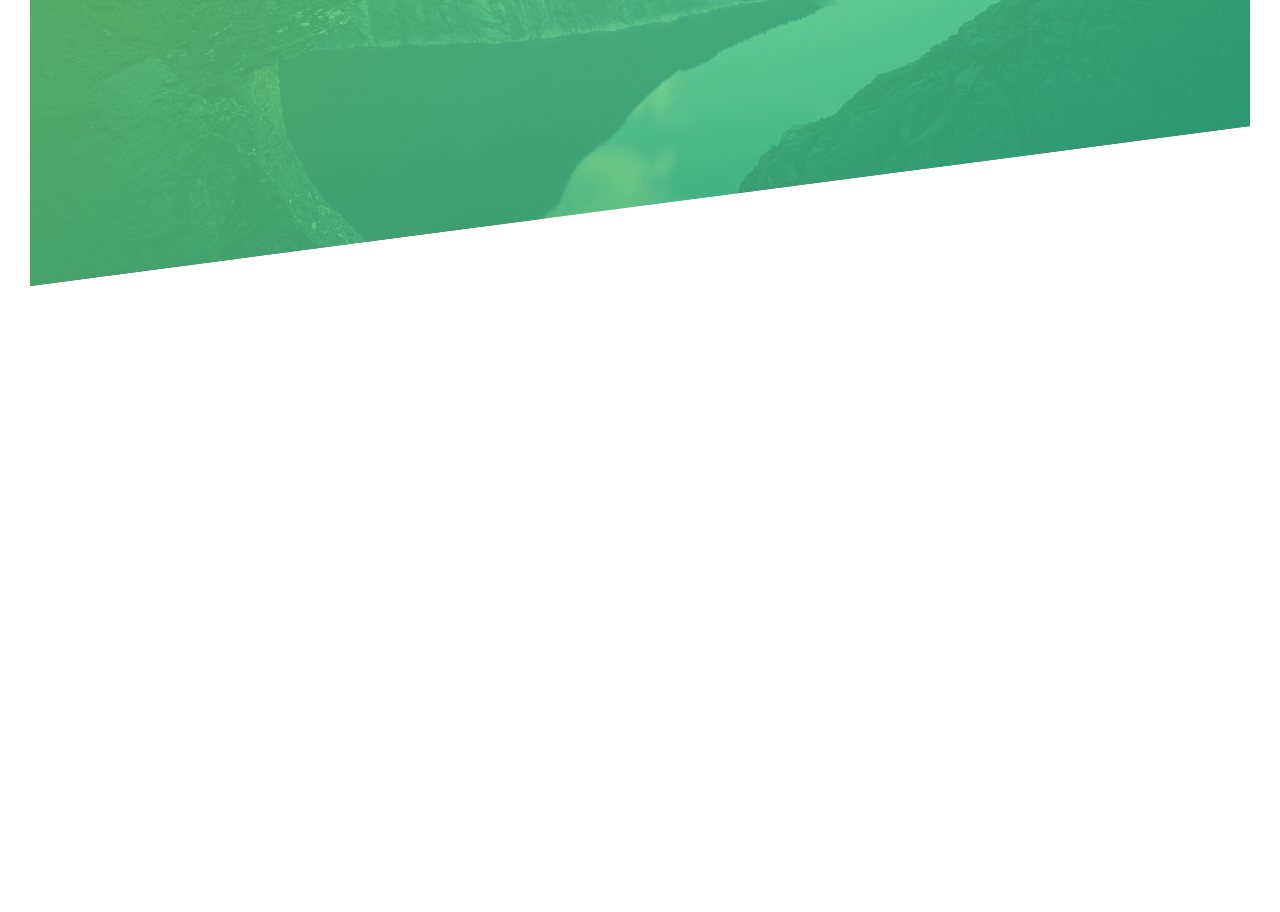
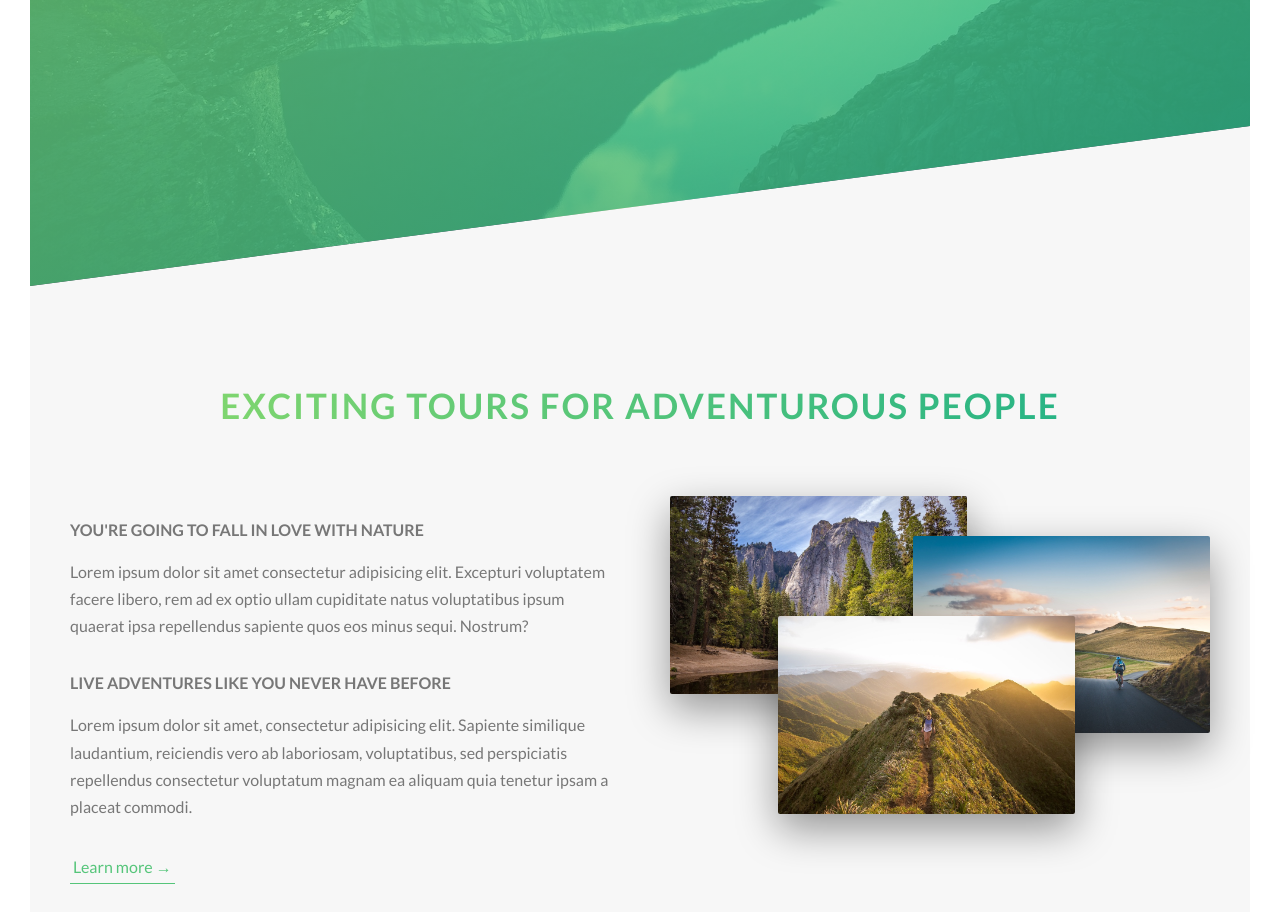
Before and after one commit to ToniNikolaev23/natours, a website: page index.html in a window 1280 px wide. Shown: the part 504-1416 px from the top of the page. Before the commit the page ends 820 px from the top, so only its background shows below. Drawn offline with Linux system fonts and the light colour scheme.

Commit message:
Add About Section

```diff
--- a/index.html
+++ b/index.html
@@ -30,6 +30,61 @@
         <a href="#" class="btn btn--white btn--animated">Discover our tours</a>
       </div>
     </header>
+
+    <main>
+      <section class="section-about">
+        <div class="u-center-text u-margin-bottom-big">
+          <h2 class="heading-secondary">
+            Exciting tours for adventurous people
+          </h2>
+        </div>
+
+        <div class="row">
+          <div class="col-1-of-2">
+            <h3 class="heading-tertiary u-margin-bottom-small">
+              You're going to fall in love with nature
+            </h3>
+            <p class="paragraph">
+              Lorem ipsum dolor sit amet consectetur adipisicing elit. Excepturi
+              voluptatem facere libero, rem ad ex optio ullam cupiditate natus
+              voluptatibus ipsum quaerat ipsa repellendus sapiente quos eos
+              minus sequi. Nostrum?
+            </p>
+
+            <h3 class="heading-tertiary u-margin-bottom-small">
+              Live adventures like you never have before
+            </h3>
+            <p class="paragraph">
+              Lorem ipsum dolor sit amet, consectetur adipisicing elit. Sapiente
+              similique laudantium, reiciendis vero ab laboriosam, voluptatibus,
+              sed perspiciatis repellendus consectetur voluptatum magnam ea
+              aliquam quia tenetur ipsam a placeat commodi.
+            </p>
+
+            <a href="#" class="btn-text">Learn more &rarr;</a>
+          </div>
+          <div class="col-1-of-2">
+            <div class="composition">
+              <img
+                src="img/nat-1-large.jpg"
+                alt="Nature 1"
+                class="composition__photo composition__photo--p1"
+              />
+              <img
+                src="img/nat-2-large.jpg"
+                alt="Nature 2"
+                class="composition__photo composition__photo--p2"
+              />
+              <img
+                src="img/nat-3-large.jpg"
+                alt="Nature 3"
+                class="composition__photo composition__photo--p3"
+              />
+            </div>
+          </div>
+        </div>
+      </section>
+    </main>
 
     <!-- <section class="grid-test">
       <div class="row">
--- a/sass/abstracts/_variables.scss
+++ b/sass/abstracts/_variables.scss
@@ -3,10 +3,14 @@ $color-primary: #55c57a;
 $color-primary-light: #7ed56f;
 $color-primary-dark: #28b485;
 
+$color-grey-light-1: #f7f7f7;
+
 $color-grey-dark: #777;
 $color-white: #fff;
 $color-black: #000;
 
+//FONT
+$default-font-size: 1.6rem;
 //GRID
 $grid-width: 114rem;
 $gutter-vertical: 8rem;
--- a/sass/base/_typography.scss
+++ b/sass/base/_typography.scss
@@ -34,3 +34,38 @@ body {
     animation: moveInRight 1s ease-out;
   }
 }
+
+.heading-secondary {
+  font-size: 3.5rem;
+  text-transform: uppercase;
+  font-weight: 700;
+  display: inline-block;
+
+  background-image: linear-gradient(
+    to right,
+    $color-primary-light,
+    $color-primary-dark
+  );
+  -webkit-background-clip: text;
+  color: transparent;
+  letter-spacing: 0.2rem;
+  transition: all 0.2s;
+
+  &:hover {
+    transform: skewY(2deg) skewX(15deg) scale(1.1);
+    text-shadow: 0.5rem 1rem 2rem rgba($color-black, 0.2);
+  }
+}
+
+.heading-tertiary {
+  font-size: $default-font-size;
+  font-weight: 700;
+  text-transform: uppercase;
+}
+
+.paragraph {
+  font-size: $default-font-size;
+  &:not(:last-child) {
+    margin-bottom: 3rem;
+  }
+}
--- a/sass/base/_utilities.scss
+++ b/sass/base/_utilities.scss
@@ -0,0 +1,15 @@
+.u-center-text {
+  text-align: center;
+}
+
+.u-margin-bottom-big {
+  margin-bottom: 8rem;
+}
+
+.u-margin-bottom-medium {
+  margin-bottom: 4rem;
+}
+
+.u-margin-bottom-small {
+  margin-bottom: 1.5rem;
+}
--- a/sass/components/_button.scss
+++ b/sass/components/_button.scss
@@ -53,3 +53,28 @@
     animation-fill-mode: backwards;
   }
 }
+
+.btn-text {
+  &:link,
+  &:visited {
+    font-size: $default-font-size;
+    color: $color-primary;
+    display: inline-block;
+    text-decoration: none;
+    border-bottom: 1px solid $color-primary;
+    padding: 3px;
+    transition: all 0.2s;
+  }
+
+  &:hover {
+    background-color: $color-primary;
+    color: $color-white;
+    box-shadow: 0 1rem 2rem rgba($color-black, 0.15);
+    transform: translateY(-2px);
+  }
+
+  &:active {
+    box-shadow: 0 0.5rem 1rem rgba($color-black, 0.15);
+    transform: translateY(0);
+  }
+}
--- /dev/null
+++ b/sass/components/_composition.scss
@@ -0,0 +1,36 @@
+.composition {
+  position: relative;
+
+  &__photo {
+    width: 55%;
+    box-shadow: 0 1.5rem 4rem rgba($color-black, 0.4);
+    border-radius: 2px;
+    position: absolute;
+    z-index: 10;
+    transition: all 0.2s;
+    &--p1 {
+      left: 0;
+      top: -2rem;
+    }
+
+    &--p2 {
+      right: 0;
+      top: 2rem;
+    }
+
+    &--p3 {
+      left: 20%;
+      top: 10rem;
+    }
+
+    &:hover {
+      transform: scale(1.05);
+      box-shadow: 0 2.5rem 4rem rgba($color-black, 0.5);
+      z-index: 20;
+    }
+  }
+
+  &:hover &__photo:not(:hover) {
+    transform: scale(0.9);
+  }
+}
--- a/sass/layout/_grid.scss
+++ b/sass/layout/_grid.scss
@@ -1,6 +1,5 @@
 .row {
   max-width: $grid-width;
-  background-color: #eee;
   margin: 0 auto;
 
   &:not(:last-child) {
@@ -10,7 +9,6 @@
   @include clearfix;
 
   [class^="col-"] {
-    background-color: orangered;
     float: left;
 
     &:not(:last-child) {
--- a/sass/main.scss
+++ b/sass/main.scss
@@ -8,6 +8,7 @@
 @import "base/utilities";
 
 @import "components/button";
+@import "components/composition";
 
 @import "layout/grid";
 @import "layout/header";
--- a/sass/pages/_home.scss
+++ b/sass/pages/_home.scss
@@ -0,0 +1,5 @@
+.section-about {
+  background-color: $color-grey-light-1;
+  padding: 25rem 0;
+  margin-top: -20vh;
+}
```
Also changed, not shown: css/style.css.
